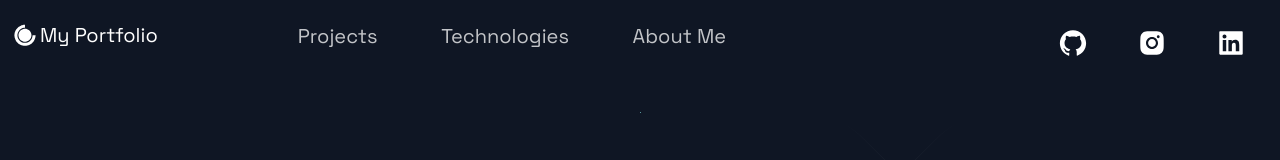
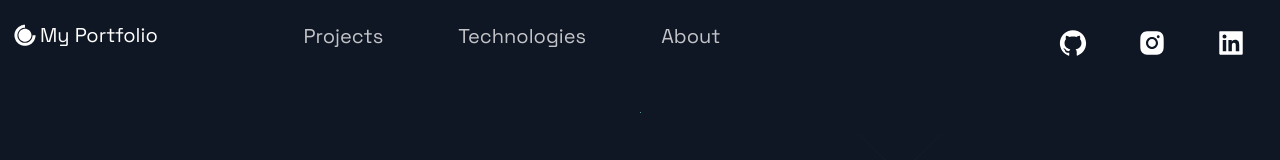
Before and after one commit to ThomasAlberto21/portfolio_website, a Next.js app: page / in a window 1280 px wide. Shown: the top 160 px of the page. Built offline with nearby package versions, Linux system fonts and the light colour scheme.

Commit message:
Header Finish

```diff
--- a/src/components/Header/Header.js
+++ b/src/components/Header/Header.js
@@ -43,7 +43,7 @@ const Header = () => (
         </li>
         <li>
           <Link href='#about'>
-            <NavLink>About Me</NavLink>
+            <NavLink>About</NavLink>
           </Link>
         </li>
       </Div2>
```
